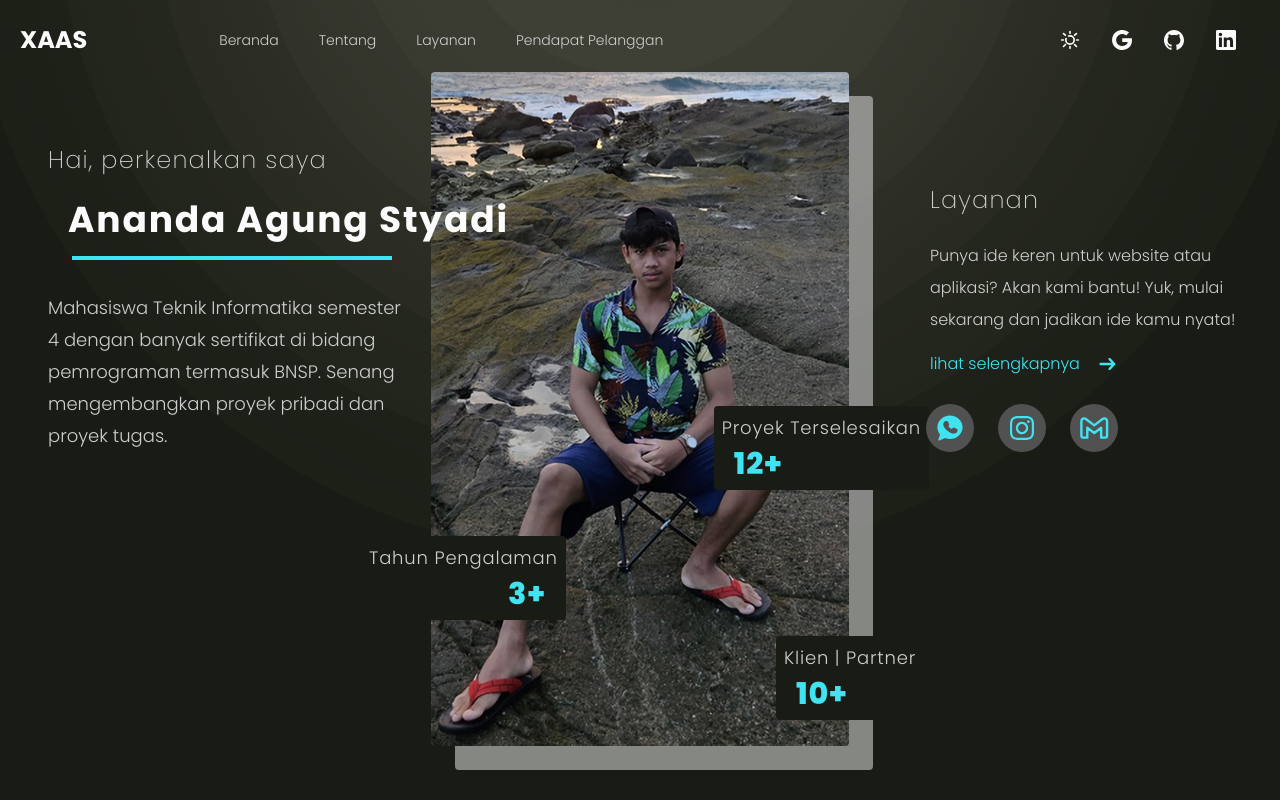
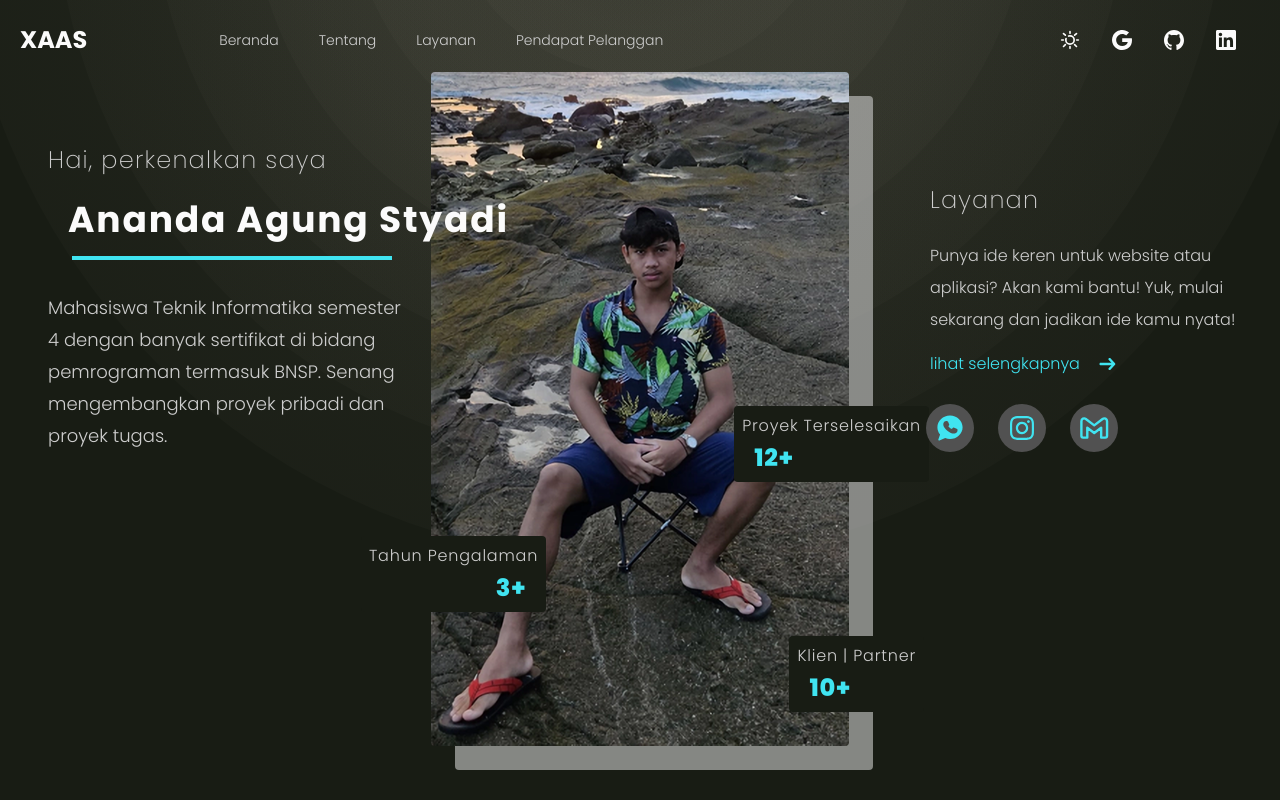
Before and after one commit to AugustAgung05/Portofolio, a React (Vite) app: page / in a window 1280 px wide. Shown: the top 800 px of the page. Built offline with nearby package versions, Linux system fonts and the light colour scheme.

Commit message:
fix card clas

```diff
--- a/src/components/CardComponent.jsx
+++ b/src/components/CardComponent.jsx
@@ -4,8 +4,8 @@ import "../styles/style.css"
 function CardComponent({ className, title, description, descriptionClass }) {
   return (
     <div className={`bg-bg p-2 rounded-sm tracking-wider ${className}`}>
-      <h3 className={`text-secondary font-light text-sm md:text-base xl:text-lg`}>{title}</h3>
-      <h1 className={`font-extrabold text-neon mt-1 text-lg sm:text-2xl xl:text-3xl ${descriptionClass}`}>{description}</h1>
+      <h3 className={`text-secondary font-light text-xs sm:text-sm xl:text-base 2xl:text-lg`}>{title}</h3>
+      <h1 className={`font-extrabold text-neon mt-1 text-lg sm:text-xl xl:text-2xl ${descriptionClass}`}>{description}</h1>
     </div>
   );
 }
```
